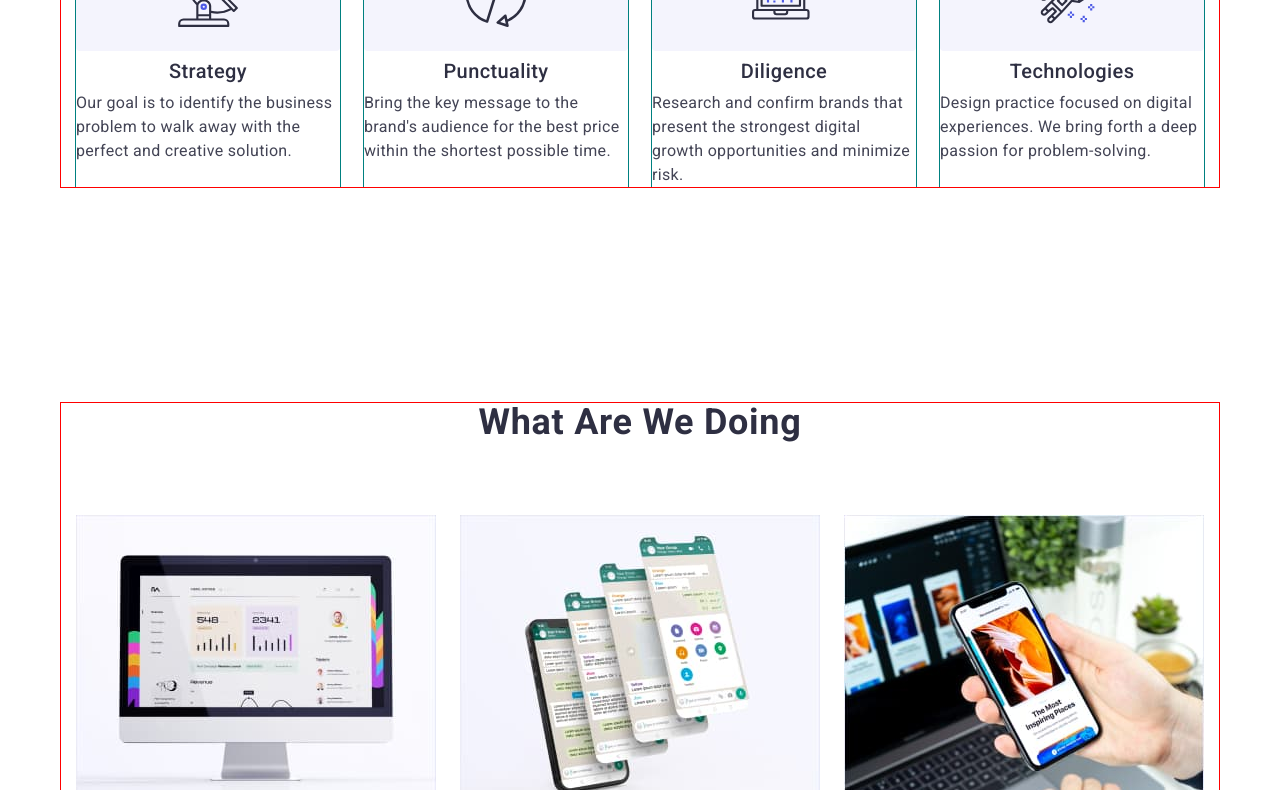
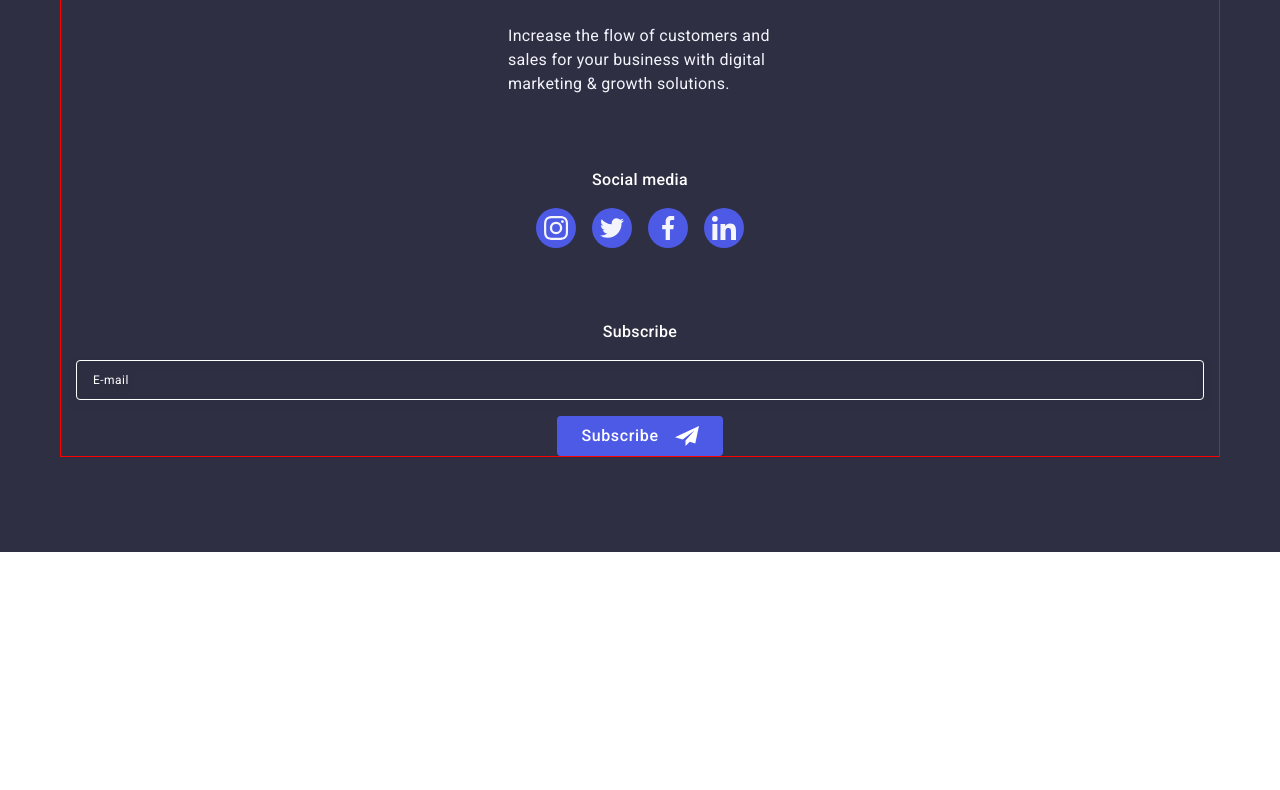
Before and after one commit to OlenaKovalenko/goit-markup-hw-07, a plain HTML site: page index.html in a window 1280 px wide. Shown: the part 757-1547 px from the top of the page. After the commit the page ends 1309 px from the top, so only its background shows below. Drawn offline with nearby package versions, Linux system fonts and the light colour scheme.

Commit message:
Styles footer

```diff
--- a/css/styles.css
+++ b/css/styles.css
@@ -479,11 +479,16 @@ button {
   justify-content: center;
   align-items: center;
   gap: 72px;
+  width: 100%;
+  /* margin: 0 auto; */
   /* align-items: baseline; */
 }
 
 .footer-text-wrapper {
-  margin-right: 120px;
+  /* display: flex;
+  flex-wrap: wrap;
+  justify-content: center; */
+  margin-right: 0 auto;
 }
 
 .logo-footer {
@@ -502,7 +507,9 @@ button {
 
 .footer .logotype {
   display: inline-block;
+  margin: 0 auto;
   margin-bottom: 16px;
+  /* text-align: center; */
 }
 
 .footer-soc-text {
@@ -518,7 +525,7 @@ button {
 
 .footer-soc-wrapper {
   width: 208px;
-  margin-right: 80px;
+  margin-right: 0 auto;
 }
 
 .footer-soc-list {
@@ -554,6 +561,11 @@ button {
   background-color: #31d0aa;
 }
 /**================FOOTER FORM===============*/
+
+.footer-form-wrapper {
+  width: 100%;
+}
+
 .footer-form {
   /* display: flex;
   gap: 24px;
@@ -572,7 +584,7 @@ button {
 .footer-form-label {
 }
 .footer-form-input {
-  width: 264px;
+  width: 100%;
   height: 40px;
   font-size: 12px;
   line-height: 1.5;
@@ -600,6 +612,9 @@ button {
   padding: 0;
   margin: 0;
   padding: 8px 24px;
+  margin-top: 16px;
+  margin-left: auto;
+  margin-right: auto;
   min-width: 165px;
   height: 40px;
   font-family: inherit;
--- a/index.html
+++ b/index.html
@@ -74,7 +74,7 @@
         </div>
       </section>
       <!-- SECTION OUR ADVANTAGES -->
-      <section class="advantages section">
+      <!-- <section class="advantages section">
         <div class="container">
           <h2 class="visually-hidden">Our advantages</h2>
           <ul class="advantages-list list">
@@ -128,9 +128,9 @@
             </li>
           </ul>
         </div>
-      </section>
+      </section> -->
       <!-- SECTION OUR WORK -->
-      <section class="work section">
+      <!-- <section class="work section">
         <div class="container">
           <h2 class="section-title">What are we doing</h2>
           <ul class="work-list list">
@@ -163,9 +163,9 @@
             </li>
           </ul>
         </div>
-      </section>
+      </section> -->
       <!-- SECTION OUR TEAM -->
-      <section class="team section">
+      <!-- <section class="team section">
         <div class="container">
           <h2 class="section-title">Our Team</h2>
           <ul class="team-list list">
@@ -423,9 +423,9 @@
             </li>
           </ul>
         </div>
-      </section>
+      </section> -->
       <!--SECTION CUSTOMERS -->
-      <section class="customers section">
+      <!-- <section class="customers section">
         <div class="container">
           <h2 class="section-title">Customers</h2>
           <ul class="customers-list list">
@@ -503,10 +503,10 @@
             </li>
           </ul>
         </div>
-      </section>
+      </section> -->
     </main>
     <!-- FOOTER -->
-    <!-- <footer class="footer">
+    <footer class="footer">
       <div class="container footer-container">
         <div class="footer-text-wrapper">
           <a href="./index.html" class="logotype footer-logotype link"
@@ -589,7 +589,7 @@
           </form>
         </div>
       </div>
-    </footer> -->
+    </footer>
     <!-- MODAL WINDOW-->
     <!-- <div class="backdrop is-hidden" data-modal>
       <div class="modal">
```
